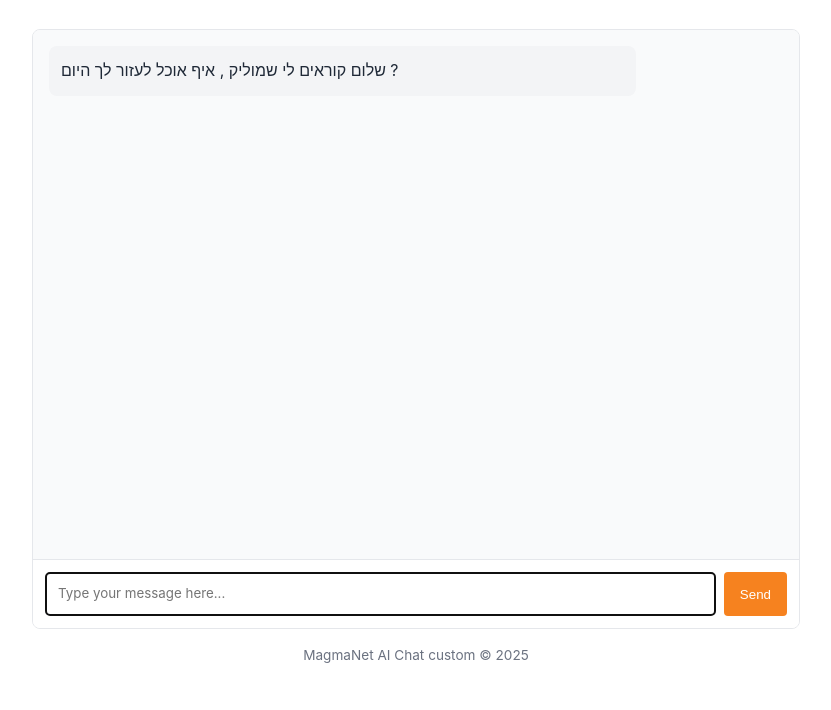
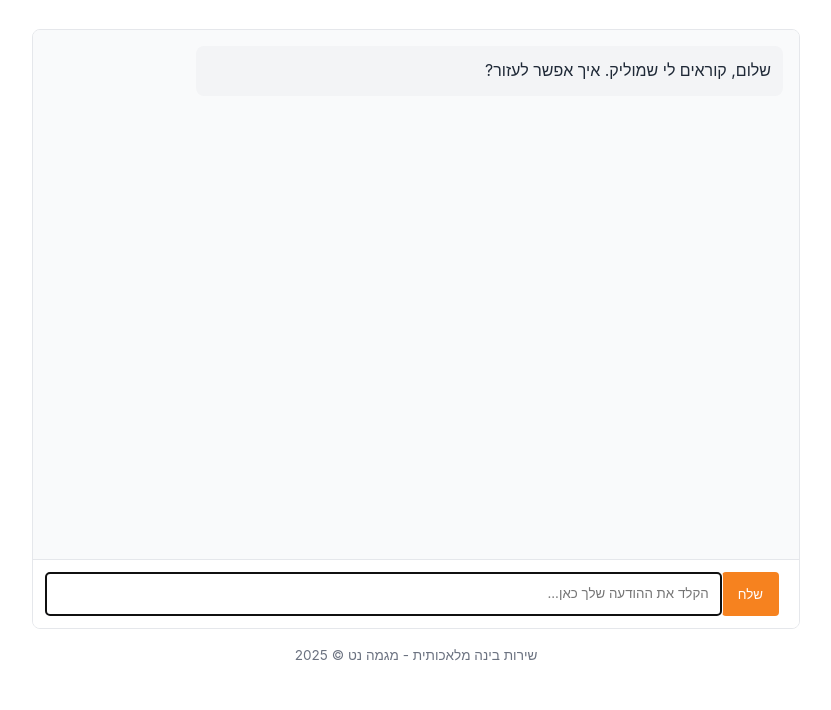
Before and after one commit to Shauls/llm-chat-app-template, a website: page public/index.html in a window 1280 px wide. Shown: the part 90-800 px from the top of the page, without its empty margins (224-1055 px from the left). Drawn offline with Linux system fonts and the light colour scheme.

Commit message:
עברית

```diff
--- a/public/index.html
+++ b/public/index.html
@@ -1,9 +1,9 @@
 <!doctype html>
-<html lang="en">
+<html lang="he" dir="rtl">
   <head>
     <meta charset="UTF-8" />
     <meta name="viewport" content="width=device-width, initial-scale=1.0" />
-    <title>LLM Chat App</title>
+    <title>שיחת בינה מלאכותית</title>
     <style>
       :root {
         --primary-color: #f6821f;
@@ -31,6 +31,7 @@
         max-width: 800px;
         margin: 0 auto;
         padding: 1rem;
+        direction: rtl;
       }
 
       header {
@@ -71,17 +72,18 @@
 
       .user-message {
         background-color: var(--user-msg-bg);
-        align-self: flex-end;
-        margin-left: auto;
+        align-self: flex-start;
+        margin-right: auto;
       }
 
       .assistant-message {
         background-color: var(--assistant-msg-bg);
-        align-self: flex-start;
+        align-self: flex-end;
       }
 
       .message-input {
         display: flex;
+        flex-direction: row-reverse;
         padding: 0.75rem;
         border-top: 1px solid var(--border-color);
         background-color: white;
@@ -95,10 +97,11 @@
         font-family: inherit;
         resize: none;
         min-height: 44px;
+        direction: rtl;
       }
 
       #send-button {
-        margin-left: 0.5rem;
+        margin-right: 0.5rem;
         padding: 0 1rem;
         background-color: var(--primary-color);
         color: white;
@@ -138,38 +141,35 @@
   </head>
   <body>
     <header>
-      <h1>Shmulik AI Chat</h1>
+      <h1>שמוליק AI</h1>
     </header>
 
     <div class="chat-container">
       <div id="chat-messages" class="chat-messages">
         <div class="message assistant-message">
-          <p>
-            שלום קוראים לי שמוליק , איף אוכל לעזור לך היום ?
-          </p>
+          <p>שלום, קוראים לי שמוליק. איך אפשר לעזור?</p>
         </div>
       </div>
 
       <div class="typing-indicator" id="typing-indicator">
-        רגע אני חושב
+        רגע, אני חושב...
       </div>
 
       <div class="message-input">
         <textarea
           id="user-input"
-          placeholder="Type your message here..."
+          placeholder="הקלד את ההודעה שלך כאן..."
           rows="1"
           autofocus
         ></textarea>
-        <button id="send-button">Send</button>
+        <button id="send-button">שלח</button>
       </div>
     </div>
 
     <footer>
-      <p>MagmaNet AI Chat custom &copy; 2025</p>
+      <p>שירות בינה מלאכותית - מגמה נט &copy; 2025</p>
     </footer>
 
-    <!-- Chat app script -->
     <script src="chat.js"></script>
   </body>
 </html>
```
